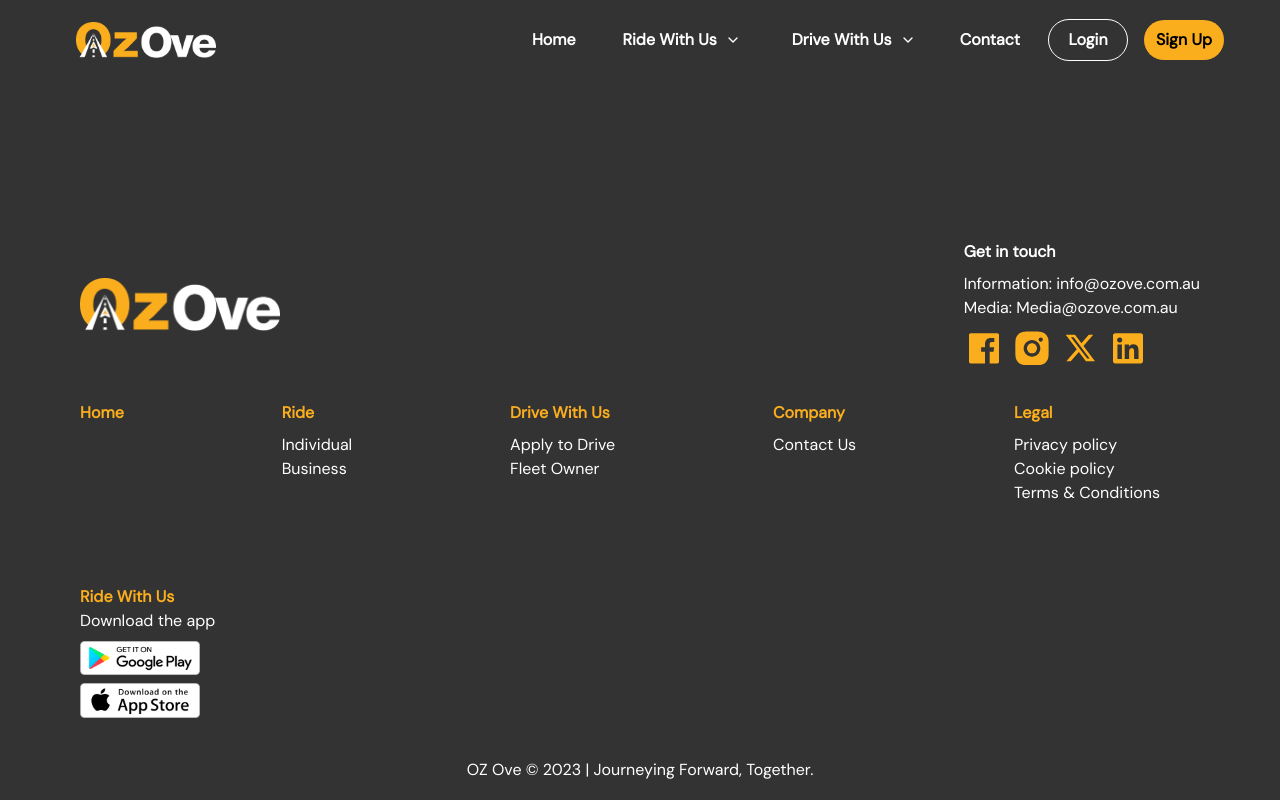
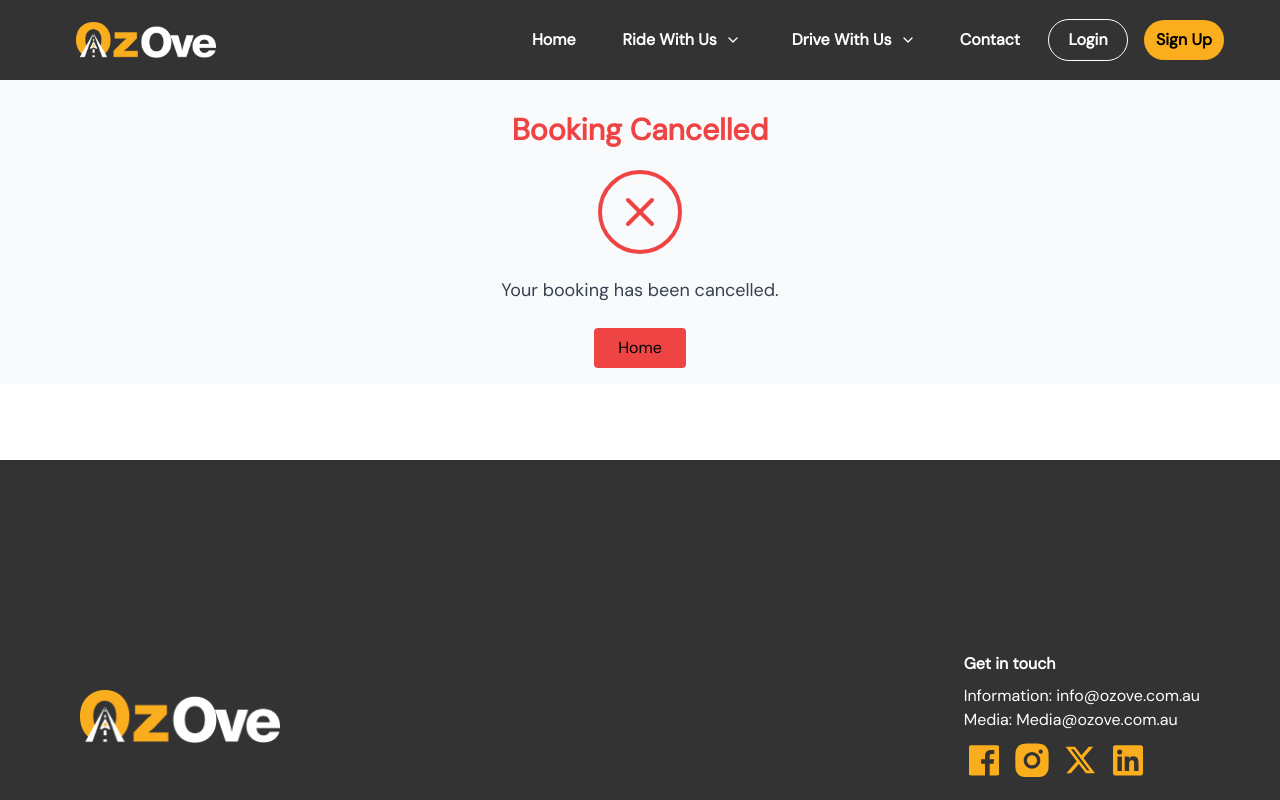
Before and after one commit to umerfayyaz97/ozoveinn-main, a Next.js app: page /cancel in a window 1280 px wide. Shown: the top 800 px of the page. Built offline with nearby package versions, Linux system fonts and the light colour scheme.

Commit message:
cancel page added

```diff
--- a/src/app/cancel/page.jsx
+++ b/src/app/cancel/page.jsx
@@ -1,12 +1,35 @@
-const Page = () => {
+"use client";
+import React from "react";
+import { useRouter } from "next/navigation"; // Import from next/navigation
+import { XCircle } from "lucide-react"; // Import the XCircle icon from Lucide
+
+const Cancelled = () => {
+  const router = useRouter();
+
+  const handleHomeClick = () => {
+    // Redirects to the homepage with a full page refresh
+    window.location.href = "/";
+  };
+
   return (
-    <div>
-      <h1>Payment Canceled</h1>
-      <p>Your booking has not been completed.</p>
-      {/* Provide options to retry or contact support */}
-      {/* div */}
+    <div className="lg:h-[460px]">
+      <div className="flex flex-col items-center justify-center p-4 bg-gray-50">
+        <h1 className="mt-24 mb-4 text-3xl font-bold text-red-500">
+          Booking Cancelled
+        </h1>
+        <XCircle className="w-24 h-24 text-red-500" strokeWidth={1} />
+        <p className="mt-4 text-lg text-center text-gray-700">
+          Your booking has been cancelled.
+        </p>
+        <button
+          onClick={handleHomeClick}
+          className="px-6 py-2 mt-6 text-black bg-red-500 rounded hover:bg-red-500/40"
+        >
+          Home
+        </button>
+      </div>
     </div>
   );
 };
 
-export default Page;
+export default Cancelled;
```
